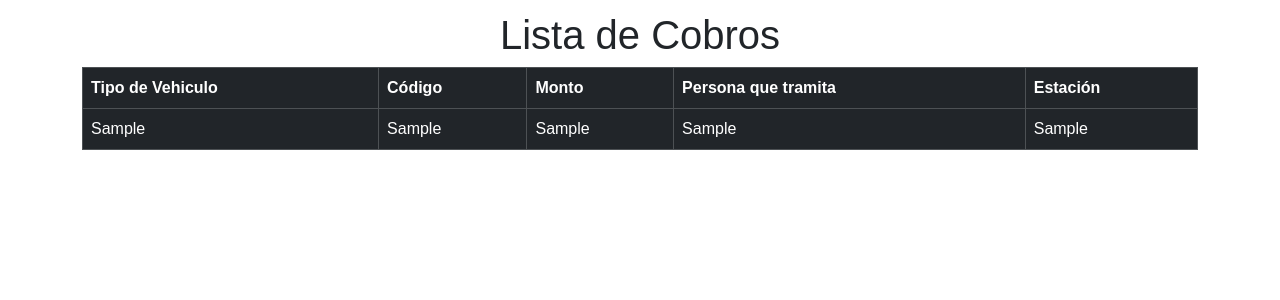
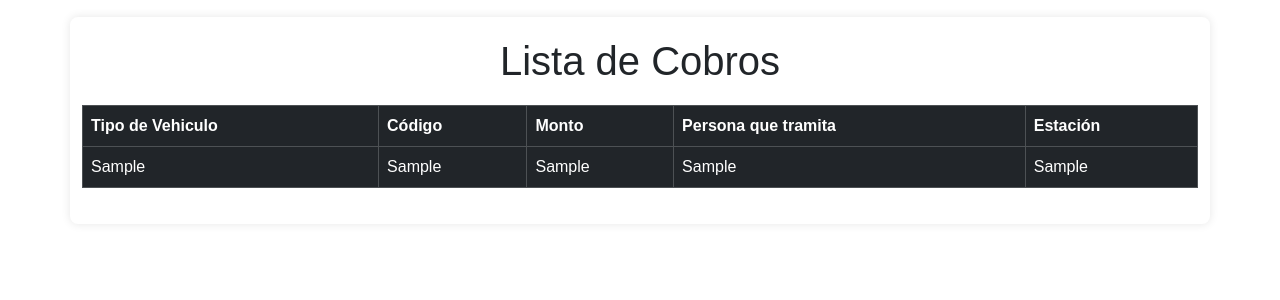
Before and after one commit to AnaBQS0107/ProyectoFinal--IngSoft, a PHP site: page /Filtros.php in a window 1280 px wide. Shown: the part 85-385 px from the top of the page. Run offline with PHP 8.4, Linux system fonts and the light colour scheme; tables that the repository leaves empty or names only in its code hold one stand-in row (values such as "Sample post").

Commit message:
Ajustes de estilos filtros

```diff
--- /dev/null
+++ b/Vista/Estilos/Filtros.css
@@ -0,0 +1,27 @@
+
+        body {
+            background-color: #f8f9fa;
+        }
+        header {
+            margin-bottom: 30px;
+        }
+        h1 {
+            color: #343a40;
+        }
+        .table {
+            margin-top: 20px;
+            background-color: #343a40;
+        }
+        .table th,
+        .table td {
+            color: #fff;
+        }
+        .table th {
+            background-color: #495057;
+        }
+        .container {
+            padding: 20px;
+            background-color: #ffffff;
+            box-shadow: 0 0 10px rgba(0, 0, 0, 0.1);
+            border-radius: 8px;
+        }
--- a/Vista/Filtros.php
+++ b/Vista/Filtros.php
@@ -11,6 +11,7 @@ require_once '../Controlador/Cobro.php';
     <meta name="viewport" content="width=device-width, initial-scale=1.0">
     <title>Lista de Cobros</title>
     <link rel="icon" type="image/png" href="../img/icono.png">
+    <link rel="stylesheet" href="Estilos/Filtros.css">
     <link href="https://cdn.jsdelivr.net/npm/bootstrap@5.3.0-alpha1/dist/css/bootstrap.min.css" rel="stylesheet">
 </head>
 
@@ -18,7 +19,7 @@ require_once '../Controlador/Cobro.php';
     <header>
         <?php include 'header.php'; ?>
     </header>
-    <br><br>
+    <br>
     <div class="container mt-5">
         <center><h1>Lista de Cobros</h1></center>
         <table class="table table-bordered table-dark">
```
